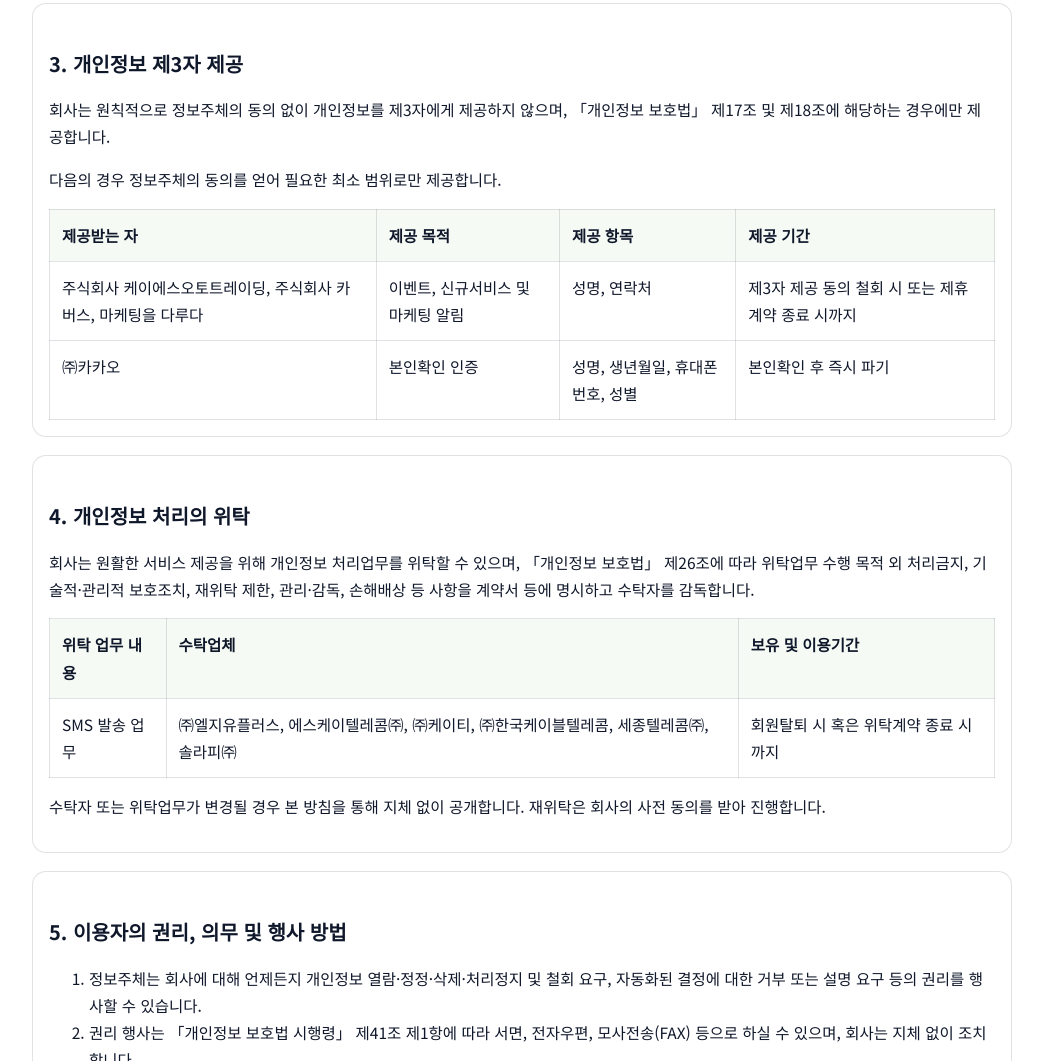
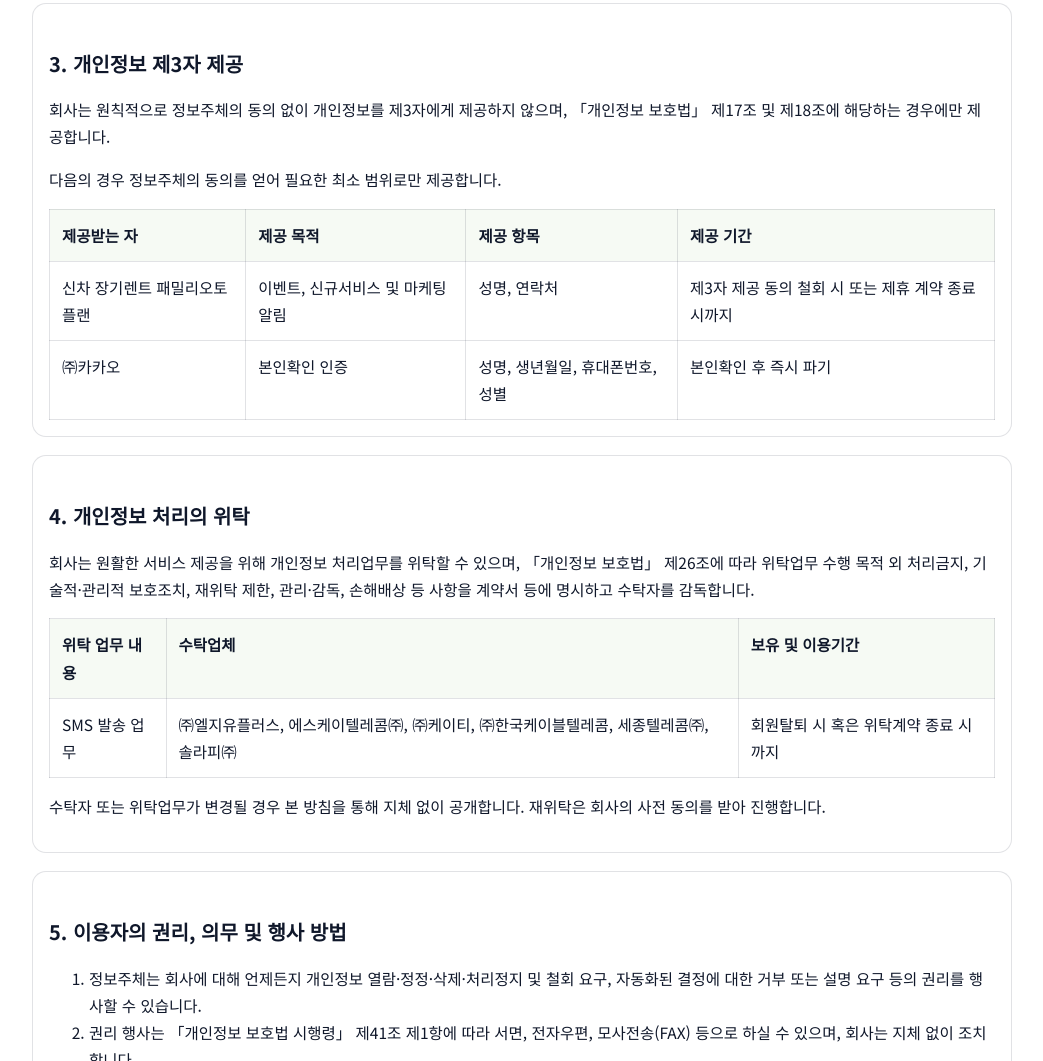
Before and after one commit to RED-TE/familycar-home, a plain HTML site: page terms/privacyPolicy.html in a window 1280 px wide. Shown: the part 1860-2921 px from the top of the page, without its empty margins (118-1161 px from the left). Drawn offline with Linux system fonts and the light colour scheme.

Commit message:
Update privacyPolicy.html

```diff
--- a/terms/privacyPolicy.html
+++ b/terms/privacyPolicy.html
@@ -173,7 +173,7 @@ footer{margin-top:36px;padding-top:16px;color:var(--muted);border-top:1px solid
         <tr><th>제공받는 자</th><th>제공 목적</th><th>제공 항목</th><th>제공 기간</th></tr>
       </thead>
       <tbody>
-        <tr><td>주식회사 케이에스오토트레이딩, 주식회사 카버스, 마케팅을 다루다</td><td>이벤트, 신규서비스 및 마케팅 알림</td><td>성명, 연락처</td><td>제3자 제공 동의 철회 시 또는 제휴 계약 종료 시까지</td></tr>
+        <tr><td>신차 장기렌트 패밀리오토플랜</td><td>이벤트, 신규서비스 및 마케팅 알림</td><td>성명, 연락처</td><td>제3자 제공 동의 철회 시 또는 제휴 계약 종료 시까지</td></tr>
         <tr><td>㈜카카오</td><td>본인확인 인증</td><td>성명, 생년월일, 휴대폰번호, 성별</td><td>본인확인 후 즉시 파기</td></tr>
       </tbody>
     </table>
```
